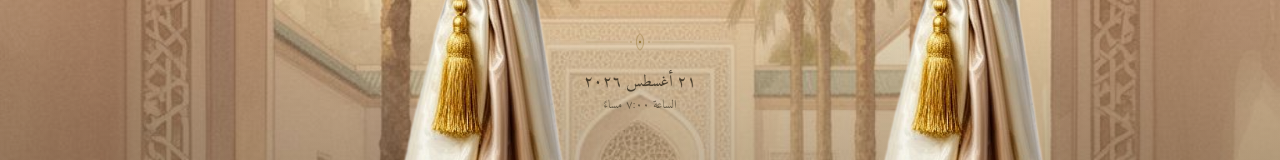
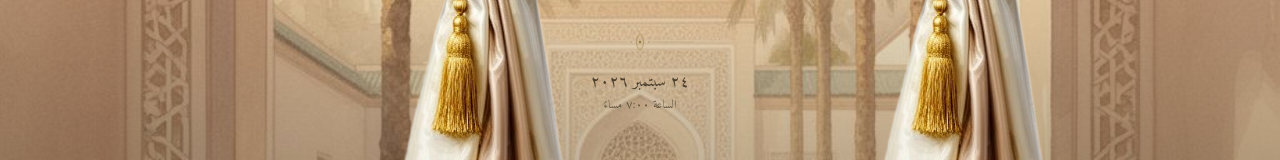
Before and after one commit to your-wedding/mousa-shahd-wedding, a React (Vite) app: page / in a window 1280 px wide. Both pictures are taken after a click on the button "Open invitation". Shown: the part 470-630 px from the top of the page. Built offline with nearby package versions, Linux system fonts and the light colour scheme; no server answers; a web font is replaced by a local one.

Commit message:
Update wedding date to 24 September 2026 and enable countdown timer

```diff
--- a/src/App.tsx
+++ b/src/App.tsx
@@ -12,7 +12,7 @@ import { MusicPlayer } from "./components/MusicPlayer";
 import { LanguageToggle } from "./components/LanguageToggle";
 import { OrnamentDivider } from "./components/OrnamentDivider";
 
-const WEDDING_DATE = new Date("2026-08-21T15:30:00Z");
+const WEDDING_DATE = new Date("2026-09-24T15:30:00Z");
 
 function MainContent() {
   const [lang, setLang] = useState<Lang>("ar");
@@ -51,7 +51,7 @@ function MainContent() {
           {t.footer}
         </p>
         <div className="mt-6 text-xs tracking-[0.4em] uppercase text-ink/50">
-          {t.groomName.toUpperCase()} &amp; {t.brideName.toUpperCase()} · 21.08.2026
+          {t.groomName.toUpperCase()} &amp; {t.brideName.toUpperCase()} · 24.09.2026
         </div>
       </footer>
 
--- a/src/i18n/translations.ts
+++ b/src/i18n/translations.ts
@@ -2,7 +2,7 @@ export const translations = {
   en: {
     tapToOpen: "Tap to open",
     withHonor: "With great honor",
-    date: "21 AUGUST 2026",
+    date: "24 SEPTEMBER 2026",
     time: "from 7:00 PM",
     scroll: "Scroll",
     countdownTitle: "The Celebration Begins",
@@ -24,7 +24,7 @@ export const translations = {
     footer: "We look forward to welcoming you",
     toggle: "ع",
     saturday: "Friday",
-    monthYear: "August · 2026",
+    monthYear: "September · 2026",
     days: "Days",
     hours: "Hours",
     minutes: "Minutes",
@@ -37,7 +37,7 @@ export const translations = {
     brideFatherTitle: "Mr.",
     brideName: "Shahd",
     brideTitle: "his daughter",
-    rsvpTitle: "Please respond before August, 2026",
+    rsvpTitle: "Please respond before September, 2026",
     rsvpName: "Your Name",
     rsvpAttending: "I'll be there",
     rsvpNotAttending: "Can't make it",
@@ -50,7 +50,7 @@ export const translations = {
   ar: {
     tapToOpen: "افتح الدعوة",
     withHonor: "بكل فخر واعتزاز",
-    date: "٢١ أغسطس ٢٠٢٦",
+    date: "٢٤ سبتمبر ٢٠٢٦",
     time: "الساعة ٧:٠٠ مساءً",
     scroll: "اسحب",
     countdownTitle: "يبدأ الاحتفال",
@@ -72,7 +72,7 @@ export const translations = {
     footer: "بانتظار تشريفكم",
     toggle: "EN",
     saturday: "الجمعة",
-    monthYear: "أغسطس · ٢٠٢٦",
+    monthYear: "سبتمبر · ٢٠٢٦",
     days: "أيام",
     hours: "ساعات",
     minutes: "دقائق",
@@ -85,7 +85,7 @@ export const translations = {
     brideFatherTitle: "السيد",
     brideName: "شهد",
     brideTitle: "ابنته",
-    rsvpTitle: "يرجى تأكيد الحضور قبل أغسطس ٢٠٢٦",
+    rsvpTitle: "يرجى تأكيد الحضور قبل سبتمبر ٢٠٢٦",
     rsvpName: "اسمك الكريم",
     rsvpAttending: "سأحضر بكل سرور",
     rsvpNotAttending: "للأسف لا أستطيع الحضور",
```
